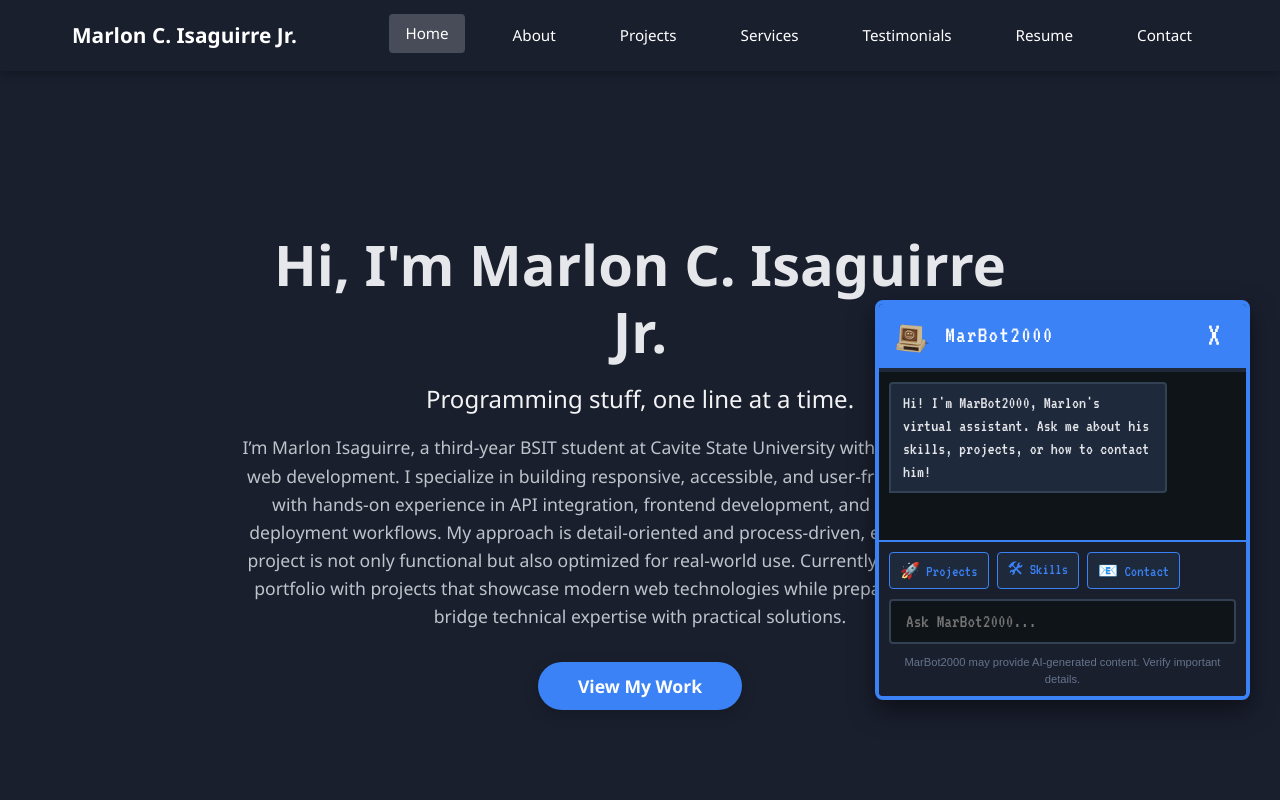
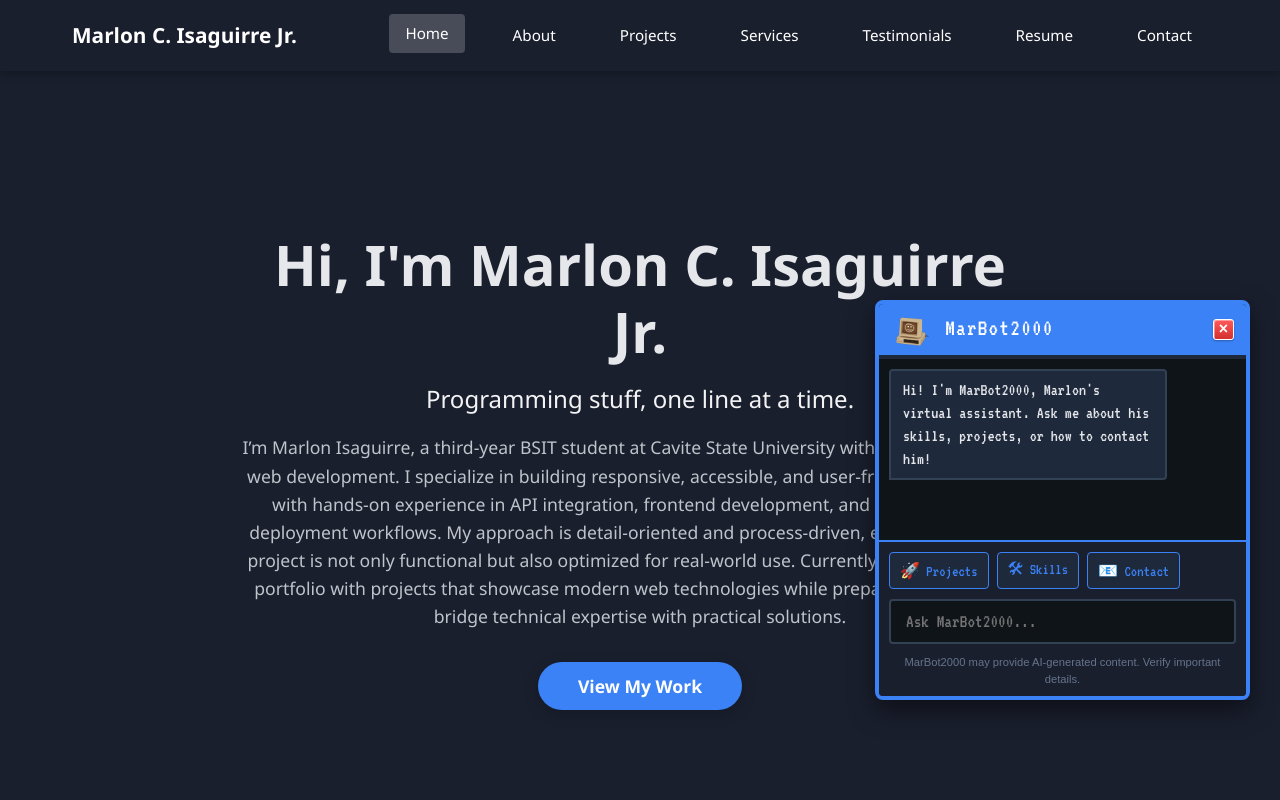
Before and after one commit to ProgMarlon/marlon-portfolio-site, a React (Vite) app: page / in a window 1280 px wide. Both pictures are taken after a click on the button 1190 px from the left and 701 px from the top of the page. Shown: the top 800 px of the page. Built offline with nearby package versions, Linux system fonts and the light colour scheme.

Commit message:
Improved chatbot

```diff
--- a/src/components/ChatWindow.tsx
+++ b/src/components/ChatWindow.tsx
@@ -135,16 +135,20 @@ export default function ChatWindow({ onClose }: ChatWindowProps) {
           <img src={pcGif} alt="" className="chat-header-gif" />
           <span className="chat-title">MarBot2000</span>
         </div>
-        <button
-          onClick={(e) => {
-            e.stopPropagation(); // Prevent trigger 'handleClickOutside'
+        <div
+          onMouseDown={(e) => {
+            e.preventDefault();
+            e.stopPropagation();
             onClose();
           }}
-          className="close-btn"
-          aria-label="Close Chat"
+          className="win-close-btn"
+          role="button"
+          tabIndex={0}
+          aria-label="Close"
+          style={{ zIndex: 1000, position: 'relative' }} // Force z-index
         >
           ×
-        </button>
+        </div>
       </div>
 
       <div className="chat-messages">
--- a/src/styles/ChatWindow.css
+++ b/src/styles/ChatWindow.css
@@ -48,27 +48,35 @@
   letter-spacing: 1px;
 }
 
-.close-btn {
-  background: none;
-  border: none;
+.win-close-btn {
+  width: 21px;
+  height: 21px;
+  background: linear-gradient(180deg, #ff5b5b 0%, #d32f2f 100%);
+  border: 1px solid #ffffff;
+  border-radius: 3px;
+  box-shadow: inset 1px 1px 0px rgba(255,255,255,0.4), 0 1px 2px rgba(0,0,0,0.3);
   color: white;
-  font-family: 'VT323', monospace;
-  font-size: 2.5rem; /* Slightly larger X */
-  cursor: pointer;
-  width: 64px; /* Increased horizontal size */
-  height: 48px;
+  font-family: sans-serif;
+  font-size: 16px;
+  font-weight: bold;
   display: flex;
   align-items: center;
   justify-content: center;
-  padding: 0;
-  margin-right: -12px;
-  transition: all 0.2s;
-  border-radius: 0 4px 0 0;
+  cursor: pointer;
+  line-height: 1;
+  padding: 0 0 2px 0; /* Slight offset for vertical centering of X */
+  margin-right: 0;
 }
 
-.close-btn:hover {
-  background-color: rgba(255, 255, 255, 0.1);
-  transform: scale(1.05);
+.win-close-btn:hover {
+  background: #ff0000;
+  box-shadow: inset 1px 1px 0px rgba(255,255,255,0.5), 0 0 4px #ff0000;
+}
+
+.win-close-btn:active {
+  background: #cc0000;
+  box-shadow: inset 1px 1px 2px rgba(0,0,0,0.4);
+  transform: translateY(1px);
 }
 
 .close-btn:active {
```
